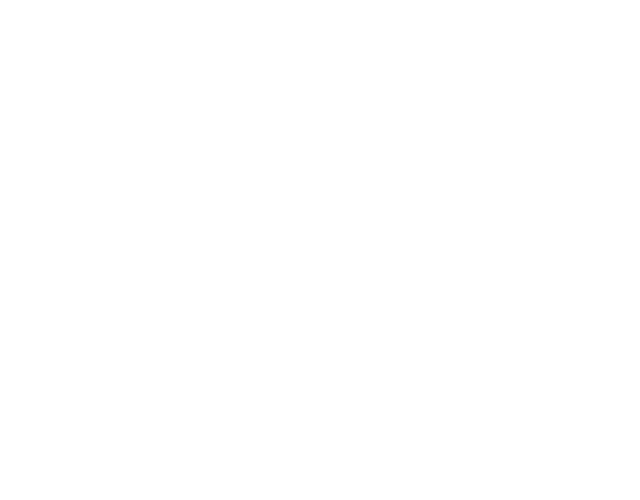
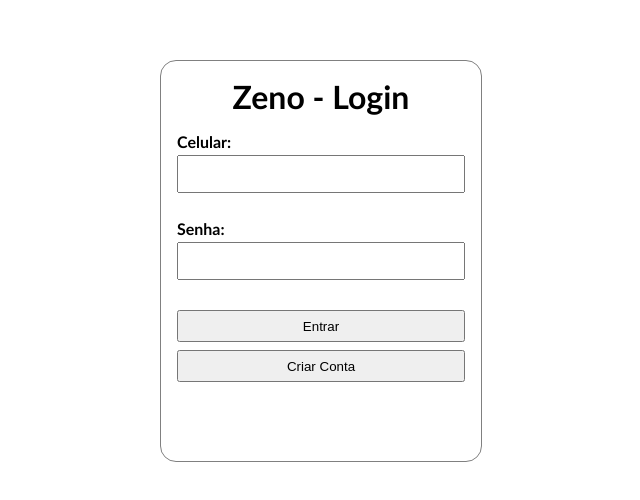
Before and after one commit to SalesG3/app_zeno, an Angular app: page /login in a window 1280 px wide. Before the commit this address led to /. Shown: the part 140-640 px from the top of the page, without its empty margins (320-960 px from the left). Built offline with nearby package versions, Linux system fonts and the light colour scheme.

Commit message:
:rocket: feat: Funcionalidades para tela de login

```diff
--- a/angular.json
+++ b/angular.json
@@ -55,7 +55,13 @@
             "development": {
               "optimization": false,
               "extractLicenses": false,
-              "sourceMap": true
+              "sourceMap": true,
+              "fileReplacements": [
+                {
+                  "replace": "src/environments/environment.ts",
+                  "with": "src/environments/environment.development.ts"
+                }
+              ]
             }
           },
           "defaultConfiguration": "production"
--- a/src/app/app.component.html
+++ b/src/app/app.component.html
@@ -0,0 +1 @@
+<router-outlet></router-outlet>
--- a/src/app/app.routes.ts
+++ b/src/app/app.routes.ts
@@ -1,3 +1,7 @@
 import { Routes } from '@angular/router';
+import { UserloginComponent } from './userlogin/userlogin.component';
 
-export const routes: Routes = [];
+export const routes: Routes = [
+    {path: '', redirectTo: '/login', pathMatch: 'full'},
+    {path: 'login', component: UserloginComponent}
+];
--- /dev/null
+++ b/src/app/servicos/userauth.service.ts
@@ -0,0 +1,58 @@
+import { Injectable } from '@angular/core';
+import { environment } from '../../environments/environment.development';
+
+@Injectable({
+  providedIn: 'root'
+})
+export class UserauthService {
+  sessao : object = {
+    ID_USUARIO: null,
+    NM_USUARIO: null
+  }
+
+  constructor() { }
+
+  async requestLogin(userNumero : string, userSenha: string){
+    try{
+      let request = await fetch(environment.apiUrl + "/usuarios/auth", {
+        method: "POST",
+        headers: {
+          "Token": environment.token,
+          "Content-Type":"application/json"
+        },
+        body: JSON.stringify({
+          userNumero: userNumero,
+          userSenha: userSenha
+        })
+      })
+
+      if(request.status != 200){ console.log(request); return}
+
+      let data = await request.json()
+
+      return data
+    }
+    catch(err){
+      console.log(err);
+      return {
+        sucesso: false,
+        mensagem: "Erro interno. Favor entrar em contato com o suporte!"
+      }
+    }
+  }
+
+  setarSessao(sessao: object){
+    this.sessao = sessao
+  }
+
+  pegarSessao(){
+    return this.sessao
+  }
+
+  limparSessao(){
+    this.sessao = {
+      ID_USUARIO: null,
+      NM_USUARIO: null
+    }
+  }
+}
--- /dev/null
+++ b/src/app/userlogin/userlogin.component.css
@@ -0,0 +1,57 @@
+.componente{
+    width: 100vw;
+    height: 100vh;
+    margin: -.5rem;
+}
+
+.titulo{
+    display: block;
+    margin: 1rem 0rem;
+
+    font: bold 2rem "Calibri";
+    text-align: center;
+}
+
+.formLogin{
+    position: absolute;
+
+    width: 20rem;
+    left: calc(50% - 20rem / 2);
+
+    height: 25rem;
+    top: calc(50% - 25rem / 2);
+
+    border: 1px solid gray;
+    border-radius: 1rem;
+}
+
+label{
+    display: block;
+    margin: .25rem 1rem;
+    font: bold 1rem "Calibri";
+}
+
+input{
+    display: block;
+    margin: .25rem 1rem;
+
+    width: calc(100% - 2.5rem);
+    height: 2rem;
+
+    font: normal 1rem "Calibri";
+}
+
+button{
+    display: block;
+    margin: .5rem 1rem;
+
+    width: calc(100% - 2rem);
+    height: 2rem;
+}
+
+.aviso{
+    display: block;
+    font: italic .85rem "Calibri";
+    color: red;
+    margin: 0rem 1rem;
+}
--- /dev/null
+++ b/src/app/userlogin/userlogin.component.html
@@ -0,0 +1,42 @@
+<section class="componente">
+
+    <div class="formLogin">
+        <span class="titulo">
+            Zeno - Login
+        </span>
+
+        <label for="userNumero">
+            Celular:
+        </label>
+
+        <input
+            id="userNumero"
+            [(ngModel)]="userNumero"
+            type="number"
+            required
+        ><br>
+
+        <label for="userSenha">
+            Senha:
+        </label>
+
+        <input
+            id="userSenha"
+            [(ngModel)]="userSenha"
+            type="password"
+            required
+        ><br>
+
+        <button (click)="submitLogin()">
+            Entrar
+        </button>
+
+        <button routerLink="/cadastro">
+            Criar Conta
+        </button>
+
+        <span class="aviso">
+            {{mensagem}}
+        </span>
+    </div>
+</section>
--- /dev/null
+++ b/src/app/userlogin/userlogin.component.ts
@@ -0,0 +1,32 @@
+import { Component } from '@angular/core';
+import { FormsModule } from '@angular/forms'
+import { RouterLink } from '@angular/router';
+
+import { environment } from '../../environments/environment.development';
+import { UserauthService } from '../servicos/userauth.service';
+
+@Component({
+  selector: 'app-userlogin',
+  standalone: true,
+  imports: [FormsModule, RouterLink],
+  templateUrl: './userlogin.component.html',
+  styleUrl: './userlogin.component.css'
+})
+export class UserloginComponent {
+  userNumero : string = ''
+  userSenha : string = ''
+  mensagem : string = ''
+
+  constructor(private userAuth : UserauthService){ }
+
+  async submitLogin(){
+    let response = await this.userAuth.requestLogin(this.userNumero, this.userSenha)
+
+    if(response.sucesso == false){
+      this.mensagem = response.mensagem
+      return
+    }
+
+
+  }
+}
--- /dev/null
+++ b/src/environments/environment.development.ts
@@ -0,0 +1,5 @@
+export const environment = {
+    production: false,
+    apiUrl: "http://localhost:8081",
+    token: "eb1f3f8fc42e5b2c2e227f1cce12ba52"
+};
--- /dev/null
+++ b/src/environments/environment.ts
@@ -0,0 +1 @@
+export const environment = {};
```
